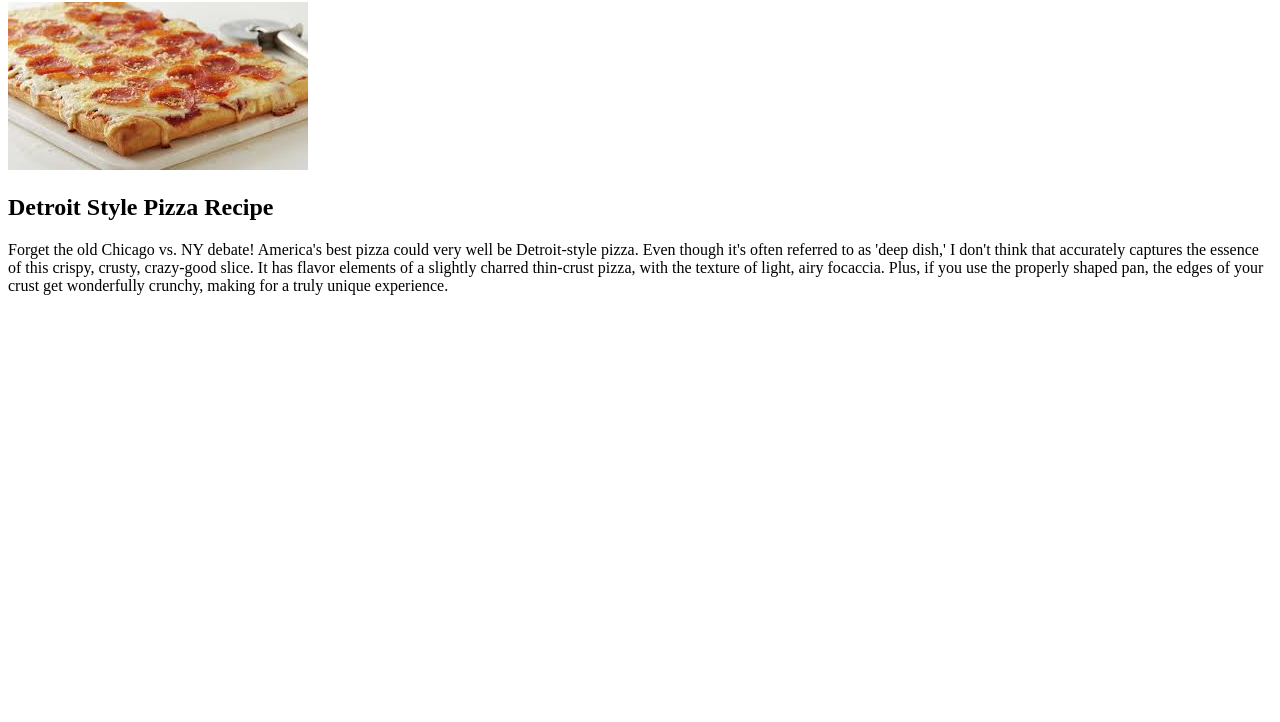
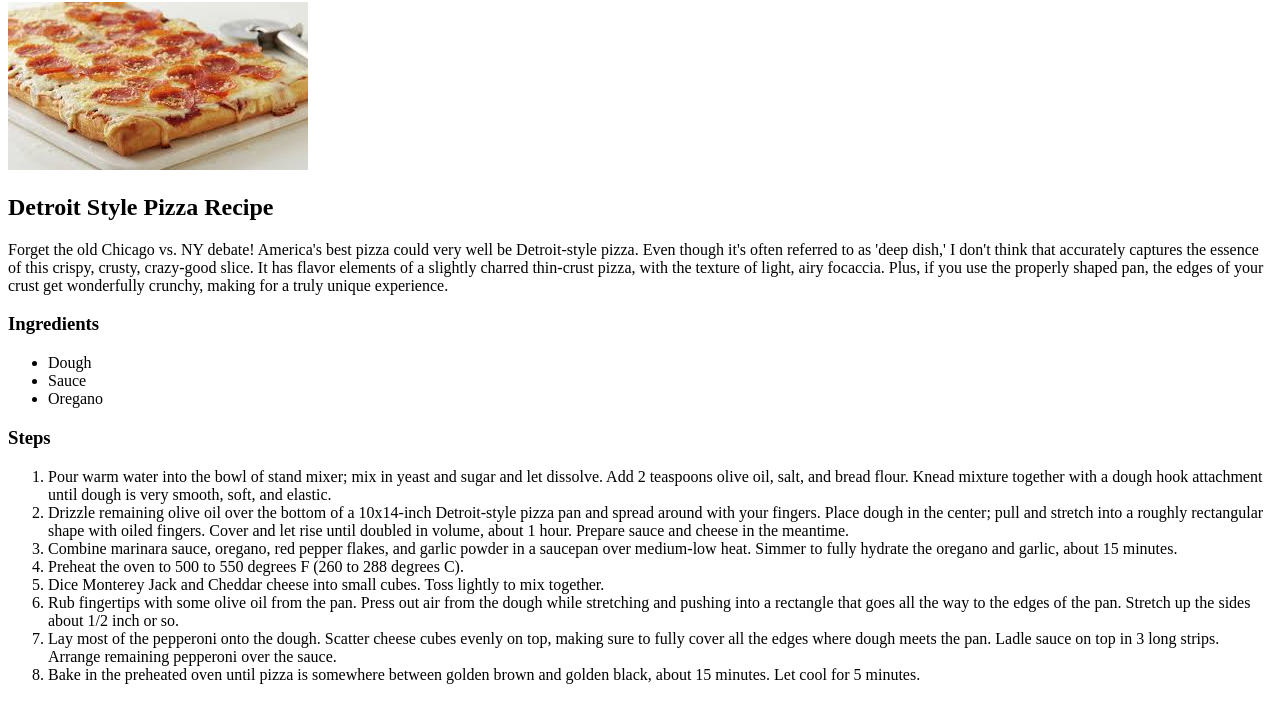
Before and after one commit to cameron-kuom/odin-recipes, a plain HTML site: page recipes/pizza.html in a window 1280 px wide. Shown: the part 78-800 px from the top of the page. Drawn offline with Linux system fonts and the light colour scheme.

Commit message:
Add ordered list section

```diff
--- a/recipes/pizza.html
+++ b/recipes/pizza.html
@@ -7,11 +7,37 @@
 
   <body>
     <h1>Pizza</h1>
-    <img src="../img/detroit-pizza.jpeg" alt="Amazing pizza dish">
+      <img src="../img/detroit-pizza.jpeg" alt="Amazing pizza dish">
     <h2>Detroit Style Pizza Recipe</h2>
-    <p>Forget the old Chicago vs. NY debate! America's best pizza could very well be Detroit-style pizza.
-     Even though it's often referred to as 'deep dish,' I don't think that accurately captures the essence of this crispy, crusty, crazy-good slice.
-     It has flavor elements of a slightly charred thin-crust pizza, with the texture of light, airy focaccia.
-     Plus, if you use the properly shaped pan, the edges of your crust get wonderfully crunchy, making for a truly unique experience.</p>
+      <p>Forget the old Chicago vs. NY debate! America's best pizza could very well be Detroit-style pizza. Even though it's often referred to as 'deep dish,' I don't think that accurately captures the essence of this crispy, crusty, crazy-good slice.
+       It has flavor elements of a slightly charred thin-crust pizza, with the texture of light, airy focaccia.
+       Plus, if you use the properly shaped pan, the edges of your crust get wonderfully crunchy, making for a truly unique experience.</p>
+
+    <h3>Ingredients</h3>
+    <ul>
+      <li>Dough</li>
+      <li>Sauce</li>
+      <li>Oregano</li>
+    </ul>
+
+    <h3>Steps</h3>
+      <ol>
+        <li>Pour warm water into the bowl of stand mixer; mix in yeast and sugar and let dissolve. Add 2 teaspoons olive oil, salt, and bread flour.
+            Knead mixture together with a dough hook attachment until dough is very smooth, soft, and elastic.</li>
+        <li>Drizzle remaining olive oil over the bottom of a 10x14-inch Detroit-style pizza pan and spread around with your fingers. Place dough in the center; pull and stretch into a roughly rectangular shape with oiled fingers.
+            Cover and let rise until doubled in volume, about 1 hour. Prepare sauce and cheese in the meantime.</li>
+        <li>Combine marinara sauce, oregano, red pepper flakes, and garlic powder in a saucepan over medium-low heat.
+            Simmer to fully hydrate the oregano and garlic, about 15 minutes.</li>
+        <li>Preheat the oven to 500 to 550 degrees F (260 to 288 degrees C).</li>
+        <li>Dice Monterey Jack and Cheddar cheese into small cubes. Toss lightly to mix together.</li>
+        <li>Rub fingertips with some olive oil from the pan. Press out air from the dough while stretching and pushing into a rectangle that goes all the way to the edges of the pan.
+            Stretch up the sides about 1/2 inch or so.</li>
+        <li>Lay most of the pepperoni onto the dough. Scatter cheese cubes evenly on top, making sure to fully cover all the edges where dough meets the pan.
+            Ladle sauce on top in 3 long strips. Arrange remaining pepperoni over the sauce.</li>
+        <li>Bake in the preheated oven until pizza is somewhere between golden brown and golden black, about 15 minutes. Let cool for 5 minutes.</li>
+      </ol>
+
+
+
   </body>
 </html>
```
